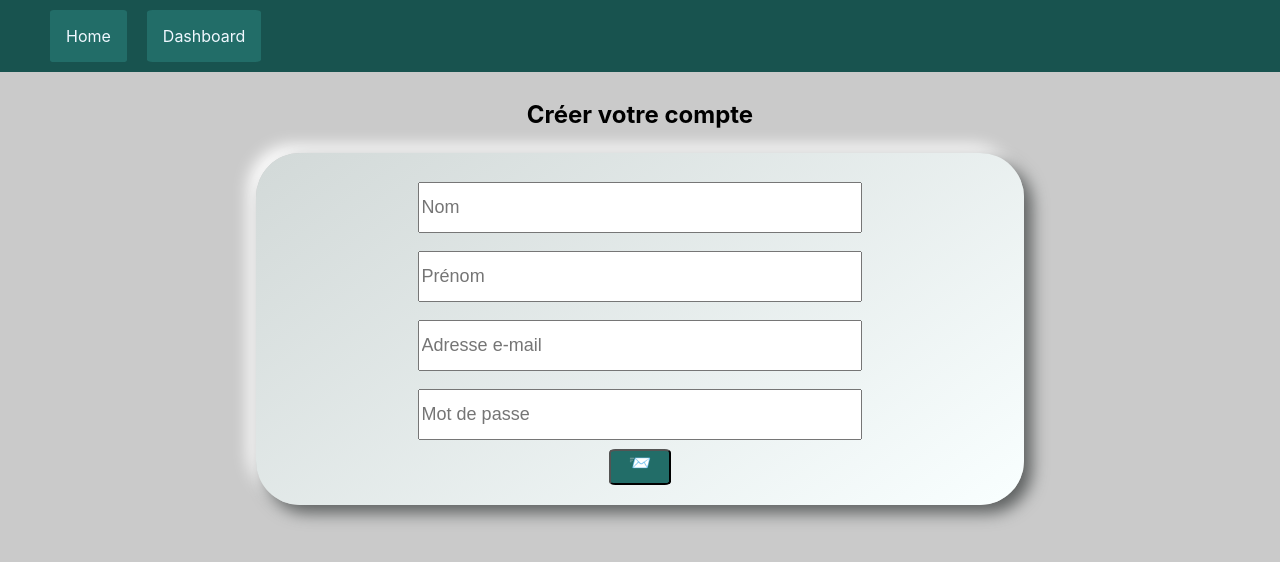
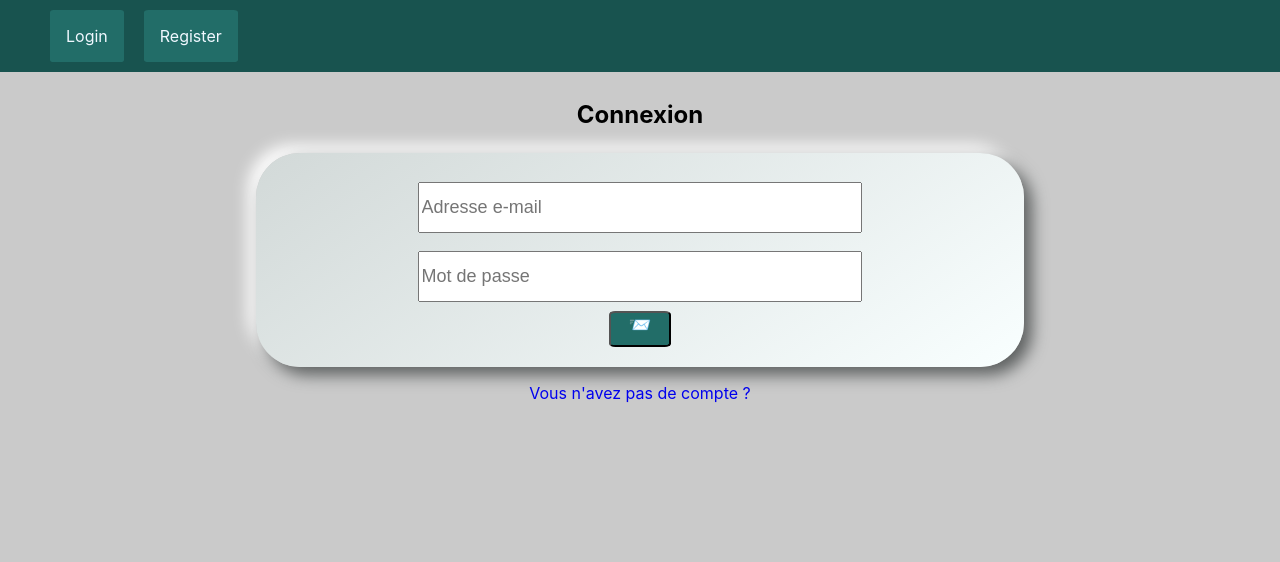
Before and after one commit to Bricevsc/TitanicDataFront, a React (Create React App) app: page / in a window 1280 px wide. Shown: the top 562 px of the page. Built offline with nearby package versions, Linux system fonts and the light colour scheme.

Commit message:
✨ route and css

```diff
--- a/src/App.css
+++ /dev/null
@@ -1,3 +0,0 @@
-.App {
-  text-align: center;
-}
--- a/src/App.js
+++ b/src/App.js
@@ -1,12 +1,17 @@
-import "./App.css";
-// import FormLogin from "./components/FormLogin";
-import FormRegister from "./components/FormRegister";
+import { Route, Routes } from "react-router-dom";
+import { Home } from "./pages/Home";
+import { RegisterPage } from "./pages/Register";
+import Navbar from "./components/navbar";
+import './index.css';
 
 function App() {
   return (
     <div className="App">
-      {/* <FormLogin /> */}
-      <FormRegister />
+      <Navbar />
+      <Routes>
+        <Route path="/" element={<Home />} />
+        <Route path="/register" element={<RegisterPage />} />
+      </Routes>
     </div>
   );
 }
--- a/src/components/FormLogin.jsx
+++ b/src/components/FormLogin.jsx
@@ -1,44 +1,30 @@
 import React, { useState } from "react";
 import axios from "axios";
+import { Link, redirect } from "react-router-dom";
 
 const FormLogin = () => {
   const [email, setEmail] = useState("");
   const [password, setPassword] = useState("");
 
-  const sendForm = () => {
-    axios({
-      method: "post",
-      url: `http://localhost:8000/`,
-      withCredentials: true,
-      data: {
+  const sendForm = async (e) => {
+    e.preventDefault();
+
+    await axios
+      .post("http://localhost:8000/", {
         email,
         password,
-      },
-    });
-  };
-
-  const submit = () => {
-    if (!email || !password) {
-      alert("veuillez renseigner email et message");
-    } else {
-      try {
-        sendForm();
-        clearForm();
-        alert("vous êtes connecté");
-      } catch (error) {
-        alert(`le formulaire ne s'est pas envoyé.` + error);
-      }
-    }
-  };
-
-  const clearForm = () => {
+      })
+      .then(function (response) {
+        if (response.data.auth === true) redirect("/dashboard");
+      });
     setEmail("");
     setPassword("");
   };
+
   return (
     <div id="formlogin">
       <h2>Connexion</h2>
-      <form method="POST">
+      <form onSubmit={sendForm}>
         <div className="formlogin">
           <input
             type="email"
@@ -58,11 +44,10 @@ const FormLogin = () => {
             required
             autoComplete="off"
           />
-          <button className="sendbutton" onClick={submit}>
-            📨
-          </button>
+          <button className="sendbutton">📨</button>
         </div>
       </form>
+      <Link to={'/register'}>Vous n'avez pas de compte ?</Link>
     </div>
   );
 };
--- a/src/components/FormRegister.jsx
+++ b/src/components/FormRegister.jsx
@@ -1,5 +1,6 @@
 import React, { useState } from "react";
 import axios from "axios";
+import { Link } from "react-router-dom";
 
 const FormRegister = () => {
   const [lastname, setLastname] = useState("");
@@ -9,17 +10,7 @@ const FormRegister = () => {
 
   const sendForm = async (e) => {
     e.preventDefault();
-    // axios({
-    //   method: "post",
-    //   url: `http://localhost:8000/register`,
-    //   withCredentials: true,
-    //   data: {
-    // lastname,
-    //   firstname,
-    //   email,
-    //   password,
-    //   },
-    // });
+
     await axios.post("http://localhost:8000/register", {
       lastname,
       firstname,
@@ -76,6 +67,7 @@ const FormRegister = () => {
           <button className="sendbutton">📨</button>
         </div>
       </form>
+      <Link to={'/'}>Vous avez un compte ?</Link>
     </div>
   );
 };
--- a/src/components/navbar.jsx
+++ b/src/components/navbar.jsx
@@ -1,14 +1,19 @@
+import { Link } from "react-router-dom";
+
 const Navbar = () => {
-    return(
-        <ul className="navbar">
-        <a href="/">
-          <li>Home</li>
-        </a>
-        <a href="/">
-          <li>Dashboard</li>
-        </a>
-      </ul>
-    )
-}
+  return (
+    <ul className="navbar">
+      <Link to={"/"}>
+        <li>Login</li>
+      </Link>
+      <Link to={"/register"}>
+        <li>Register</li>
+      </Link>
+      {/* <Link to={"/dashboard"}>
+        <li>Dashboard</li>
+      </Link> */}
+    </ul>
+  );
+};
 
-export default Navbar
+export default Navbar;
--- a/src/index.css
+++ b/src/index.css
@@ -1,4 +1,5 @@
 body {
+  text-align: center;
   margin: 0;
   font-family: -apple-system, BlinkMacSystemFont, "Segoe UI", "Roboto", "Oxygen",
     "Ubuntu", "Cantarell", "Fira Sans", "Droid Sans", "Helvetica Neue",
@@ -8,9 +9,16 @@ body {
   background-color: #cacaca;
   height: 100vh;
 }
+code {
+  font-family: source-code-pro, Menlo, Monaco, Consolas, "Courier New",
+    monospace;
+}
 h2 {
   padding-bottom: 0.5vh;
   padding-top: 1vh;
+}
+form{
+  width: 60%
 }
 .navbar {
   display: flex;
@@ -31,16 +39,15 @@ h2 {
   margin: 1em;
   background-color: #226d68;
 }
-code {
-  font-family: source-code-pro, Menlo, Monaco, Consolas, "Courier New",
-    monospace;
+#formregister, #formlogin{
+  display: flex;
+  align-items: center;
+  flex-direction: column;
 }
 .formregister, .formlogin {
   display: flex;
   align-items: center;
   flex-direction: column;
-  margin-left: 20%;
-  margin-right: 20%;
   padding: 20px;
   border-radius: 44px;
   background: linear-gradient(145deg, #d2d9d8, #f9ffff);
@@ -64,3 +71,7 @@ code {
   color: aliceblue;
   border-radius: 10%;
 }
+#formregister a, #formlogin a{
+  text-decoration: none;
+  margin-top: 2vh ;
+ }
--- a/src/index.js
+++ b/src/index.js
@@ -1,13 +1,13 @@
-import React from 'react';
-import ReactDOM from 'react-dom/client';
-import './index.css';
-import App from './App';
-import Navbar from './components/navbar';
+import React from "react";
+import ReactDOM from "react-dom/client";
+import App from "./App";
+import { BrowserRouter } from "react-router-dom";
 
-const root = ReactDOM.createRoot(document.getElementById('root'));
+const root = ReactDOM.createRoot(document.getElementById("root"));
 root.render(
   <React.StrictMode>
-    <Navbar />
-    <App />
+    <BrowserRouter>
+      <App />
+    </BrowserRouter>
   </React.StrictMode>
 );
--- /dev/null
+++ b/src/pages/Home.jsx
@@ -0,0 +1,5 @@
+import FormLogin from "../components/FormLogin";
+
+export const Home = () => {
+  return <FormLogin />;
+};
--- /dev/null
+++ b/src/pages/Register.jsx
@@ -0,0 +1,5 @@
+import FormRegister from "../components/FormRegister";
+
+export const RegisterPage = () => {
+  return <FormRegister />;
+};
```
